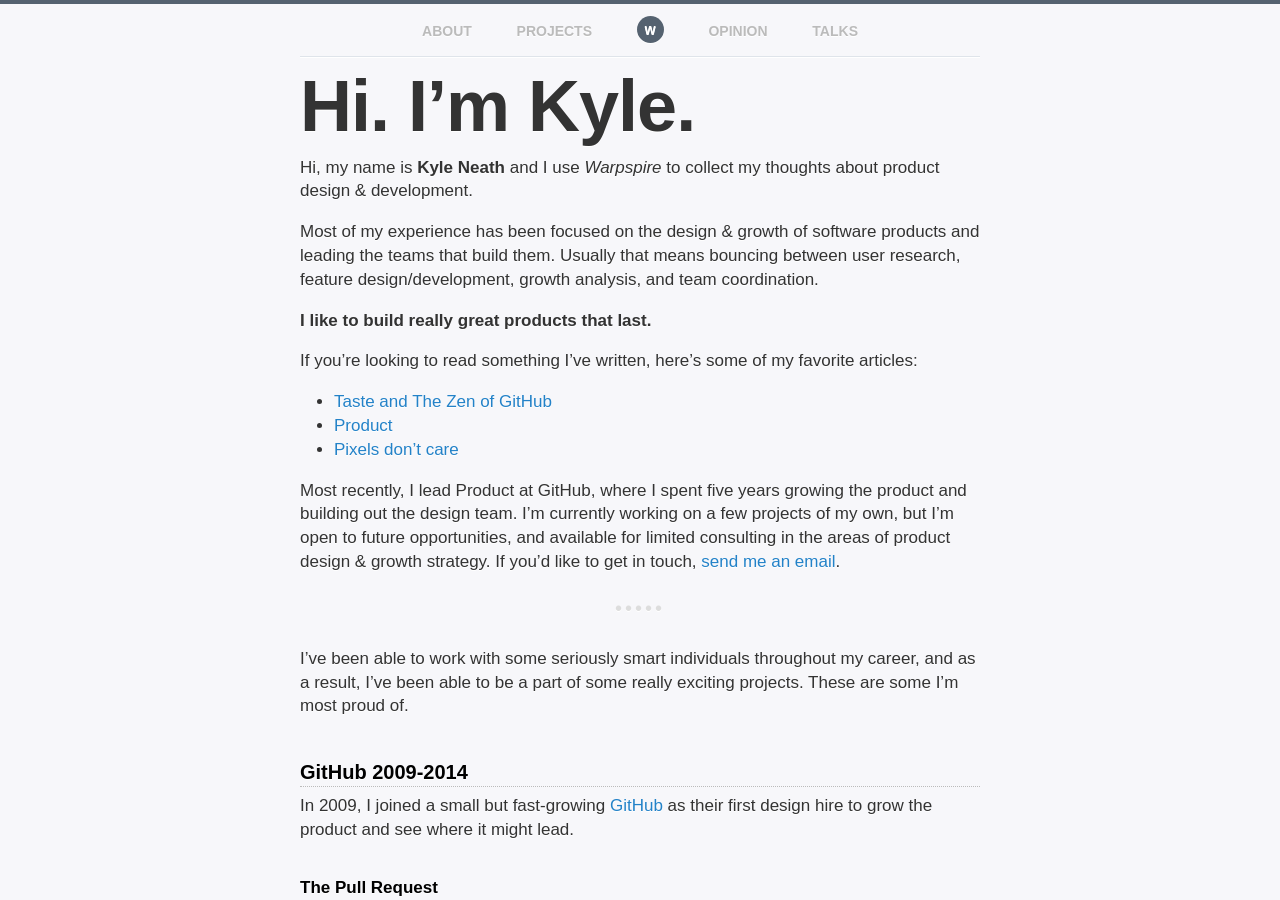
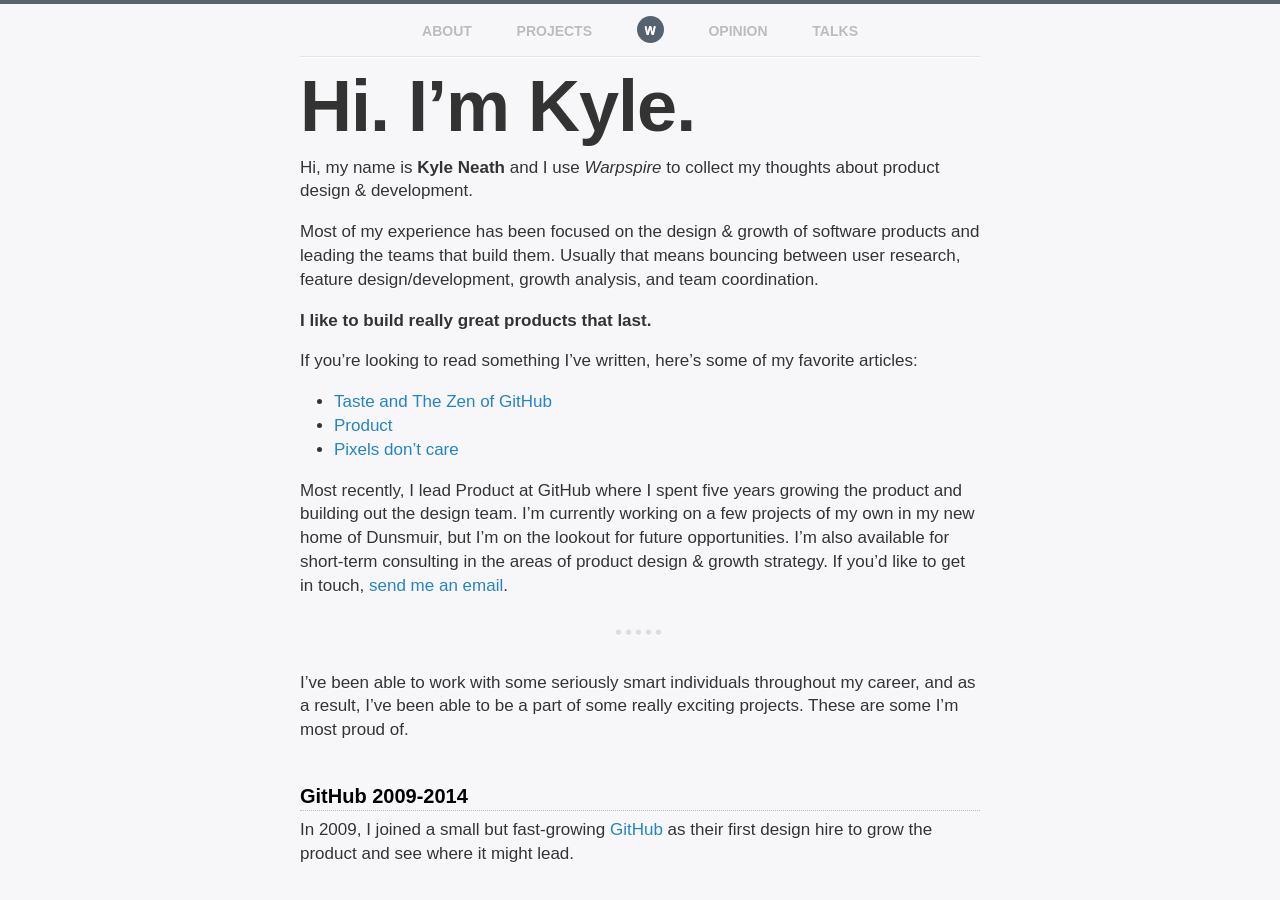
Before and after one commit to kneath/kneath.github.com, a Jekyll site: the page built from about/index.md, in a window 1280 px wide and 900 px high. Built offline with Jekyll 4.4.1, drawn with Linux system fonts in a browser that asks for light colours; Markdown is read by kramdown in place of the engine named in the settings; comment, search, counter and statistics services are not loaded.

Commit message:
Better flow

```diff
--- a/about/index.md
+++ b/about/index.md
@@ -17,7 +17,7 @@
 * [Product](/posts/product/)
 * [Pixels don't care](/posts/pixels-dont-care/)
 
-Most recently, I lead Product at GitHub, where I spent five years growing the product and building out the design team. I'm currently working on a few projects of my own, but I'm open to future opportunities, and available for limited consulting in the areas of product design & growth strategy. If you'd like to get in touch, <a href="mailto:kyle@warpspire.com">send me an email</a>.
+Most recently, I lead Product at GitHub where I spent five years growing the product and building out the design team. I'm currently working on a few projects of my own in my new home of Dunsmuir, but I'm on the lookout for future opportunities. I'm also available for short-term consulting in the areas of product design & growth strategy. If you'd like to get in touch, <a href="mailto:kyle@warpspire.com">send me an email</a>.
 
 * * * *
 
```
